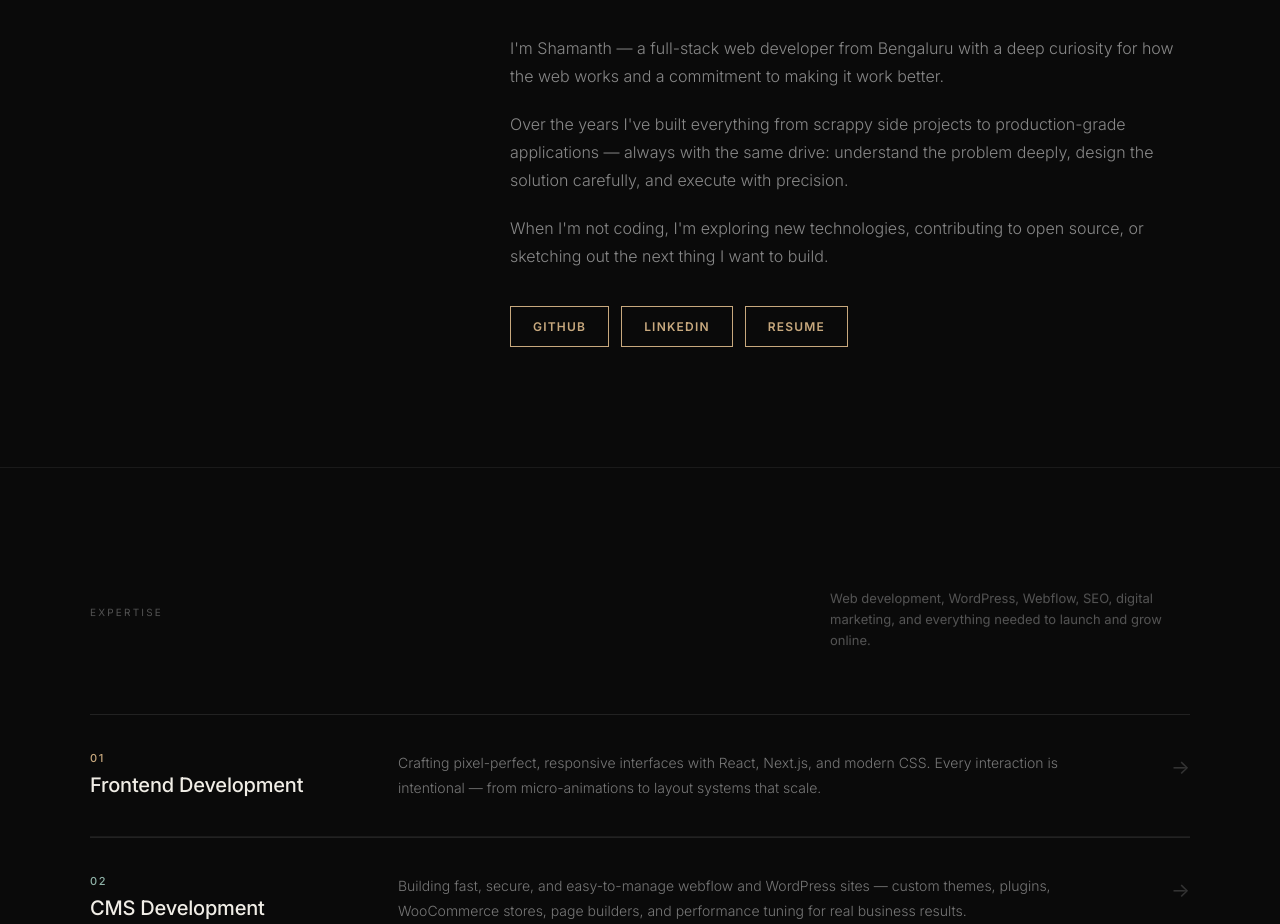
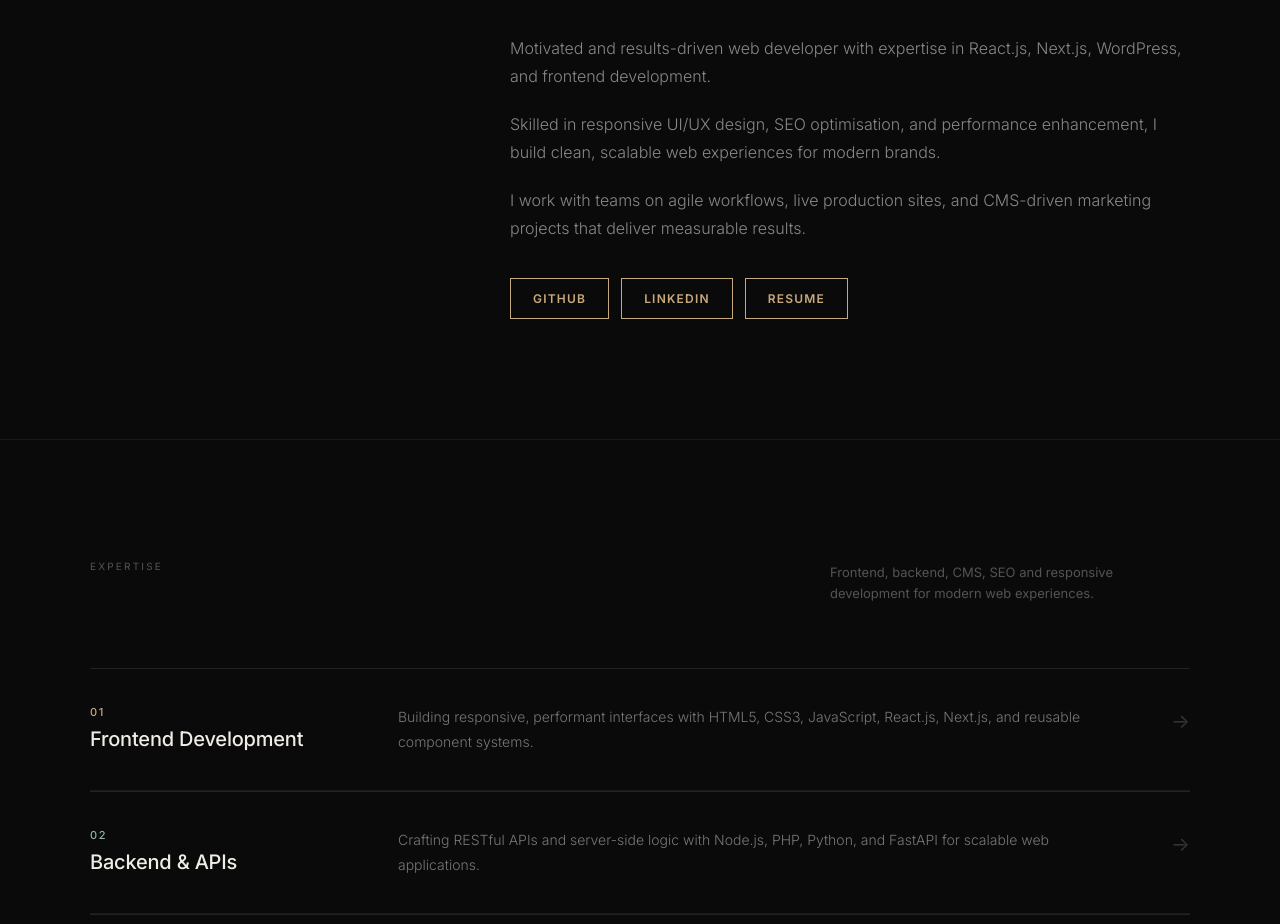
Before and after one commit to shamanthkumarm57-a11y/shamanth-fortpolio, a React (Vite) app: page / in a window 1280 px wide. Shown: the part 1188-2112 px from the top of the page. Built offline with nearby package versions, Linux system fonts and the light colour scheme.

Commit message:
Initial commit

```diff
--- a/package.json
+++ b/package.json
@@ -14,6 +14,8 @@
   },
   "devDependencies": {
     "@vitejs/plugin-react": "^4.3.1",
+    "pdf-parse": "^2.4.5",
+    "pdfjs-dist": "^6.1.200",
     "vite": "^5.4.1"
   }
 }
--- a/src/shamanth-portfolio.jsx
+++ b/src/shamanth-portfolio.jsx
@@ -37,64 +37,64 @@ const NAV_LINKS = [
 ];
 
 const SKILLS = [
-  { tag: "01", title: "Frontend Development", desc: "Crafting pixel-perfect, responsive interfaces with React, Next.js, and modern CSS. Every interaction is intentional — from micro-animations to layout systems that scale.", accent: "#C8A97E" },
-  { tag: "02", title: "CMS Development", desc: "Building fast, secure, and easy-to-manage webflow and WordPress sites — custom themes, plugins, WooCommerce stores, page builders, and performance tuning for real business results.", accent: "#8FB3A8" },
-  { tag: "03", title: "SEO", desc: "Improving search visibility with technical SEO, on-page optimisation, keyword research, site speed fixes, schema markup, and content structure that helps pages rank and convert.", accent: "#B8C88F" },
-  { tag: "04", title: "Digital Marketing", desc: "Growing brands online through content strategy, social media, paid campaigns, email funnels, analytics, and conversion-focused landing pages that turn traffic into leads.", accent: "#C8A97E" },
-  { tag: "05", title: "Backend Engineering", desc: "Building robust APIs and server-side logic with Node.js, Express, and RESTful architecture. Clean, scalable code that holds up under real-world load.", accent: "#8FB3A8" },
-  { tag: "06", title: "Database Design", desc: "Structuring data with purpose — PostgreSQL, MongoDB, and Firebase. Schema design, query optimisation, and data modelling that keeps applications fast and reliable.", accent: "#A89BC8" },
-  { tag: "07", title: "UI/UX Sensibility", desc: "Understanding that great software feels as good as it works. Translating design systems into living interfaces — with Figma, Tailwind, and an eye for the details users notice.", accent: "#B8C88F" },
+  { tag: "01", title: "Frontend Development", desc: "Building responsive, performant interfaces with HTML5, CSS3, JavaScript, React.js, Next.js, and reusable component systems.", accent: "#C8A97E" },
+  { tag: "02", title: "Backend & APIs", desc: "Crafting RESTful APIs and server-side logic with Node.js, PHP, Python, and FastAPI for scalable web applications.", accent: "#8FB3A8" },
+  { tag: "03", title: "CMS & Platforms", desc: "Implementing WordPress, Webflow, HubSpot CMS, Shopify, and headless content workflows for flexible publishing experiences.", accent: "#B8C88F" },
+  { tag: "04", title: "Database Design", desc: "Designing and optimising MongoDB, MySQL, and SQL schemas for fast, reliable data access and reporting.", accent: "#A89BC8" },
+  { tag: "05", title: "SEO & Performance", desc: "Improving search visibility through technical SEO, speed optimisation, accessibility, and mobile-first best practices.", accent: "#C8A97E" },
+  { tag: "06", title: "Tools & Deployment", desc: "Shipping clean code with Git, GitHub, AWS, and modern workflows to keep production deployments stable and maintainable.", accent: "#8FB3A8" },
+  { tag: "07", title: "Responsive Design", desc: "Delivering polished experiences across devices with mobile-first layouts, accessibility, and cross-browser consistency.", accent: "#B8C88F" },
 ];
 
 const PROJECTS = [
   {
-    id: "devflow",
+    id: "covalent",
     num: "01",
-    title: "DevFlow",
-    tag: "Full-Stack App",
-    year: "2024",
-    desc: "A real-time collaborative code review platform. Developers submit pull requests, reviewers annotate live, and AI summarises changes. Built with React, Node.js, WebSockets, and PostgreSQL.",
-    tech: ["React", "Node.js", "WebSockets", "PostgreSQL", "OpenAI API"],
+    title: "Covalent",
+    tag: "WordPress Development",
+    year: "2025",
+    desc: "Custom WordPress sites built with HTML, CSS, PHP, JavaScript, and MySQL. Delivered responsive themes and performance-focused web experiences.",
+    tech: ["WordPress", "PHP", "MySQL", "HTML5", "CSS3"],
     accent: "#C8A97E",
     link: "#",
   },
   {
-    id: "storely",
+    id: "studiox",
     num: "02",
-    title: "Storely",
-    tag: "E-commerce Platform",
-    year: "2024",
-    desc: "End-to-end e-commerce solution for independent creators — product listings, cart, Stripe payments, and a custom dashboard. Next.js on the frontend, Express + MongoDB on the backend.",
-    tech: ["Next.js", "Express", "MongoDB", "Stripe", "Tailwind CSS"],
+    title: "StudioX",
+    tag: "React & Next.js",
+    year: "2025",
+    desc: "Frontend applications using React.js and Next.js with reusable UI components and fast, modern architecture.",
+    tech: ["React.js", "Next.js", "JavaScript", "CSS3", "Responsive Design"],
     accent: "#8FB3A8",
     link: "#",
   },
   {
-    id: "pulseboard",
+    id: "datakrew",
     num: "03",
-    title: "PulseBoard",
-    tag: "Analytics Dashboard",
+    title: "Datakrew",
+    tag: "Full-stack App",
     year: "2025",
-    desc: "A SaaS analytics dashboard for small businesses — visualising revenue, user retention, and funnel data in real time. Custom chart components, JWT auth, and role-based access.",
-    tech: ["React", "D3.js", "Firebase", "Node.js", "Chart.js"],
+    desc: "Full-stack web solutions powered by React.js, Next.js, and REST APIs for scalable product experiences.",
+    tech: ["React.js", "Next.js", "REST APIs", "Node.js", "SQL"],
     accent: "#A89BC8",
     link: "#",
   },
   {
-    id: "moodcast",
+    id: "datafoundry",
     num: "04",
-    title: "MoodCast",
-    tag: "Mobile Web App",
-    year: "2026",
-    desc: "A daily mood tracking app with journal prompts and weekly insights. Progressive Web App with offline support, local-first storage, and push notifications.",
-    tech: ["React", "IndexedDB", "Service Workers", "PWA", "CSS Animations"],
+    title: "DataFoundry AI",
+    tag: "CMS & Marketing",
+    year: "2024",
+    desc: "Content-driven sites integrated with Webflow, HubSpot CMS, and SEO strategy to support digital marketing goals.",
+    tech: ["Webflow", "HubSpot CMS", "SEO", "HTML5", "CSS3"],
     accent: "#B8C88F",
     link: "#",
   },
 ];
 
 const STACK = [
-  "React.js", "Next.js", "JavaScript", "TypeScript", "Node.js", "Express.js", "Python", "Django", "WordPress", "Headless WordPress", "Webflow", "WooCommerce", "HTML5", "CSS3", "Tailwind CSS", "Bootstrap", "Material UI", "GSAP", "REST APIs", "PostgreSQL", "MongoDB", "MySQL", "Firebase", "Git", "GitHub", "Vercel", "Netlify", "Cloudflare", "SEO", "Technical SEO", "Digital Marketing", "Google Analytics", "Google Search Console", "Meta Ads", "Content Strategy", "Email Marketing", "Figma", "Postman", "Responsive Web Design", "Performance Optimization", "Cross-Browser Compatibility", "UI/UX Development", "Agile Methodology"
+  "HTML5", "CSS3", "JavaScript", "jQuery", "React.js", "Next.js", "Node.js", "PHP", "Python", "FastAPI", "REST APIs", "WordPress", "Webflow", "HubSpot CMS", "Shopify", "MongoDB", "MySQL", "SQL", "Git", "GitHub", "AWS", "SEO", "Responsive Design", "UI/UX", "Performance Optimization"
 ];
 const GITHUB_URL = "https://github.com/shamanthkumarm57-a11y";
 const LINKEDIN_URL = "https://www.linkedin.com/in/shamanth-kumar-m-04269724b";
@@ -114,11 +114,11 @@ function Container({ children, style, className = "" }) {
   return <div className={className} style={{ ...CONTAINER, ...style }}>{children}</div>;
 }
 
-function Btn({ children, href, onClick, target, rel, light = false, normalCase = false, className = "", style }) {
+function Btn({ children, href, onClick, target, rel, download, light = false, normalCase = false, className = "", style }) {
   const cls = `site-btn${light ? " site-btn--light" : ""}${normalCase ? " site-btn--normal" : ""} ${className}`.trim();
   if (href) {
     return (
-      <a href={href} target={target} rel={rel} className={cls} style={style} onClick={onClick}>
+      <a href={href} target={target} rel={rel} download={download} className={cls} style={style} onClick={onClick}>
         {children}
       </a>
     );
@@ -180,7 +180,7 @@ function ResumeModal({ open, onClose }) {
         <div style={s.resumeModalTop}>
           <span style={s.resumeModalTitle}>Shamanth Kumar M — Resume</span>
           <div style={s.resumeModalActions}>
-            <Btn href={RESUME_URL} target="_blank" rel="noreferrer">Download PDF</Btn>
+            <Btn href={RESUME_URL} target="_blank" rel="noreferrer" download="Shamanth-Resume.pdf">Download PDF</Btn>
             <Btn onClick={onClose}>Close</Btn>
           </div>
         </div>
@@ -306,9 +306,9 @@ export default function ShamanthPortfolio() {
                   <span className="hero-sweep" aria-hidden="true" />
                 </span>
               </h1>
-              <p className="hero-enter" style={{ ...s.heroRole, animationDelay: "0.7s" }}>Web Developer · SEO · Digital Marketing</p>
+              <p className="hero-enter" style={{ ...s.heroRole, animationDelay: "0.7s" }}>Web Developer · React · WordPress · SEO</p>
               <p className="hero-enter hero-sub" style={{ ...s.heroSub, animationDelay: "0.85s" }}>
-                I build fast, beautiful websites with React, WordPress, and Webflow — plus SEO and digital marketing that help brands grow online. Based in Bengaluru, shipping globally.
+                I build fast, responsive websites and web apps with React, WordPress, Webflow, and SEO-first architecture. Based in Bengaluru, India.
               </p>
               <div className="hero-enter hero-ctas btn-row" style={{ ...s.heroCtas, animationDelay: "1s" }}>
                 <Btn onClick={openResume}>Resume</Btn>
@@ -334,16 +334,16 @@ export default function ShamanthPortfolio() {
                 <div style={s.avatar}><span style={s.avatarInitials}>SM</span></div>
                 <div style={s.avatarMeta}>
                   <p style={s.avatarName}>Shamanth Kumar M</p>
-                  <p style={s.avatarRole}>Web Developer · SEO · Digital Marketing · Bengaluru, IN</p>
+                  <p style={s.avatarRole}>Web Developer · React · WordPress · SEO · Bengaluru, India</p>
                 </div>
               </div>
             </Reveal>
             <Reveal variant="right" delay={100} className="about-right" style={s.aboutRight}>
               <h2 style={s.aboutHeading} className="about-main-heading">I turn ideas into<br /><span style={s.accentText}>digital products</span><br />people love.</h2>
               <div className="about-body" style={s.aboutBody}>
-                <p>I'm Shamanth — a full-stack web developer from Bengaluru with a deep curiosity for how the web works and a commitment to making it work better.</p>
-                <p>Over the years I've built everything from scrappy side projects to production-grade applications — always with the same drive: understand the problem deeply, design the solution carefully, and execute with precision.</p>
-                <p>When I'm not coding, I'm exploring new technologies, contributing to open source, or sketching out the next thing I want to build.</p>
+                <p>Motivated and results-driven web developer with expertise in React.js, Next.js, WordPress, and frontend development.</p>
+                <p>Skilled in responsive UI/UX design, SEO optimisation, and performance enhancement, I build clean, scalable web experiences for modern brands.</p>
+                <p>I work with teams on agile workflows, live production sites, and CMS-driven marketing projects that deliver measurable results.</p>
               </div>
               <div className="btn-row about-links" style={s.aboutLinks}>
                 <Btn href={GITHUB_URL} target="_blank" rel="noreferrer">GitHub</Btn>
@@ -359,7 +359,7 @@ export default function ShamanthPortfolio() {
         <Container>
           <Reveal className="skills-header" style={s.skillsHeader}>
             <span style={s.sectionTag}>Expertise</span>
-            <p style={s.skillsSub}>Web development, WordPress, Webflow, SEO, digital marketing, and everything needed to launch and grow online.</p>
+            <p style={s.skillsSub}>Frontend, backend, CMS, SEO and responsive development for modern web experiences.</p>
           </Reveal>
           <div className="skillsList-wrapper" style={s.skillsList}>
             {SKILLS.map((sk, i) => (
@@ -412,6 +412,7 @@ export default function ShamanthPortfolio() {
             <p style={s.contactSub}>I'm open to freelance projects, full-time opportunities, and interesting collaborations. If you have something worth building, I'd love to hear from you.</p>
             <div className="contact-actions" style={s.contactActions}>
               <Btn href={`mailto:${EMAIL}`} normalCase>{EMAIL}</Btn>
+              <Btn href="tel:+918892887288" normalCase>+91 88928 87288</Btn>
               <div className="btn-row contact-socials" style={s.contactSocials}>
                 <Btn href={GITHUB_URL} target="_blank" rel="noreferrer">GitHub</Btn>
                 <Btn href={LINKEDIN_URL} target="_blank" rel="noreferrer">LinkedIn</Btn>
@@ -426,7 +427,7 @@ export default function ShamanthPortfolio() {
         <Container style={s.footerInnerWrap}>
           <div className="footer-inner">
             <a href="#" style={s.footerLogoLink}>Shamanth kumar<span style={{ color: "#C8A97E" }}>.</span></a>
-            <p style={s.footerName}> Web Developer · Bengaluru</p>
+            <p style={s.footerName}> Web Developer · Bengaluru, India</p>
             <div className="footer-right" style={s.footerRight}>
               <p style={s.footerCopy}>© 2026 — Built with React</p>
             </div>
```
Also changed, not shown: 1 other file (tests, documents, lock files or other folders).
